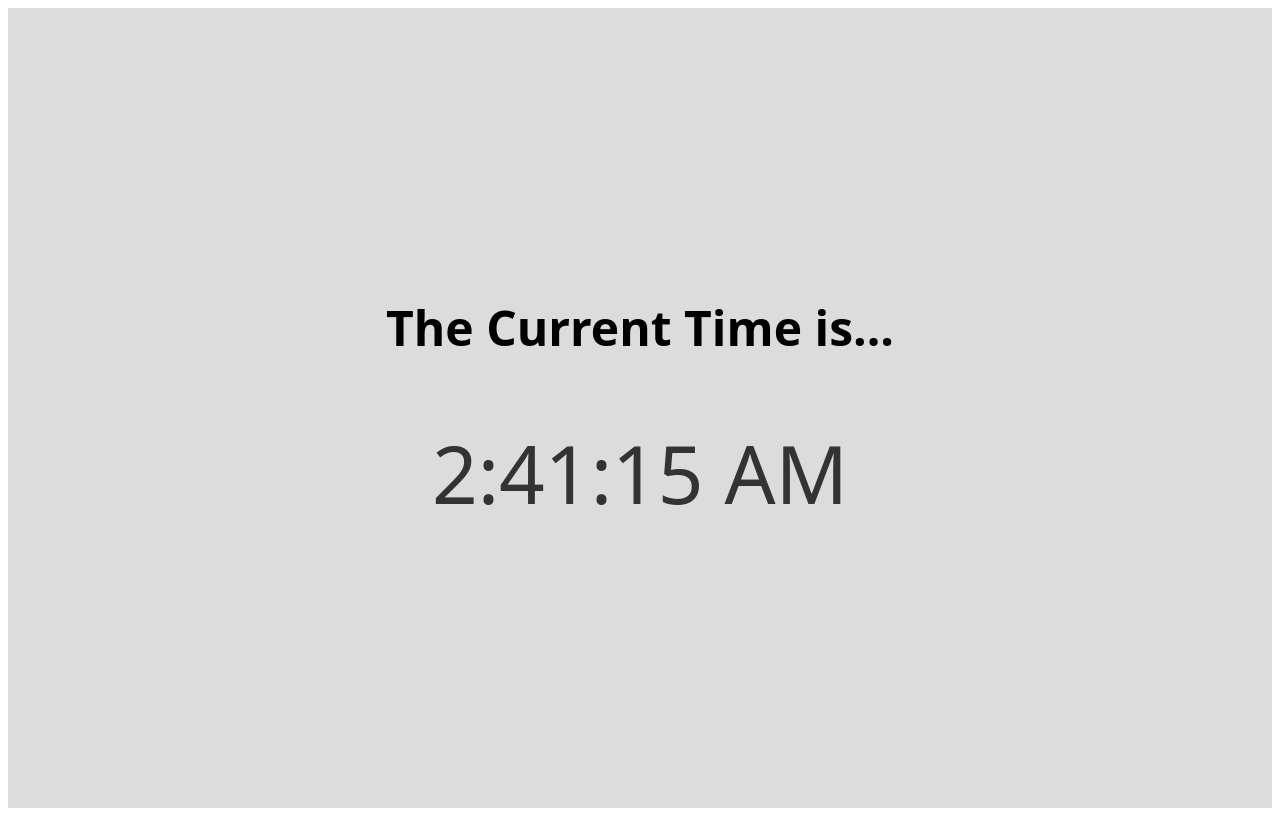
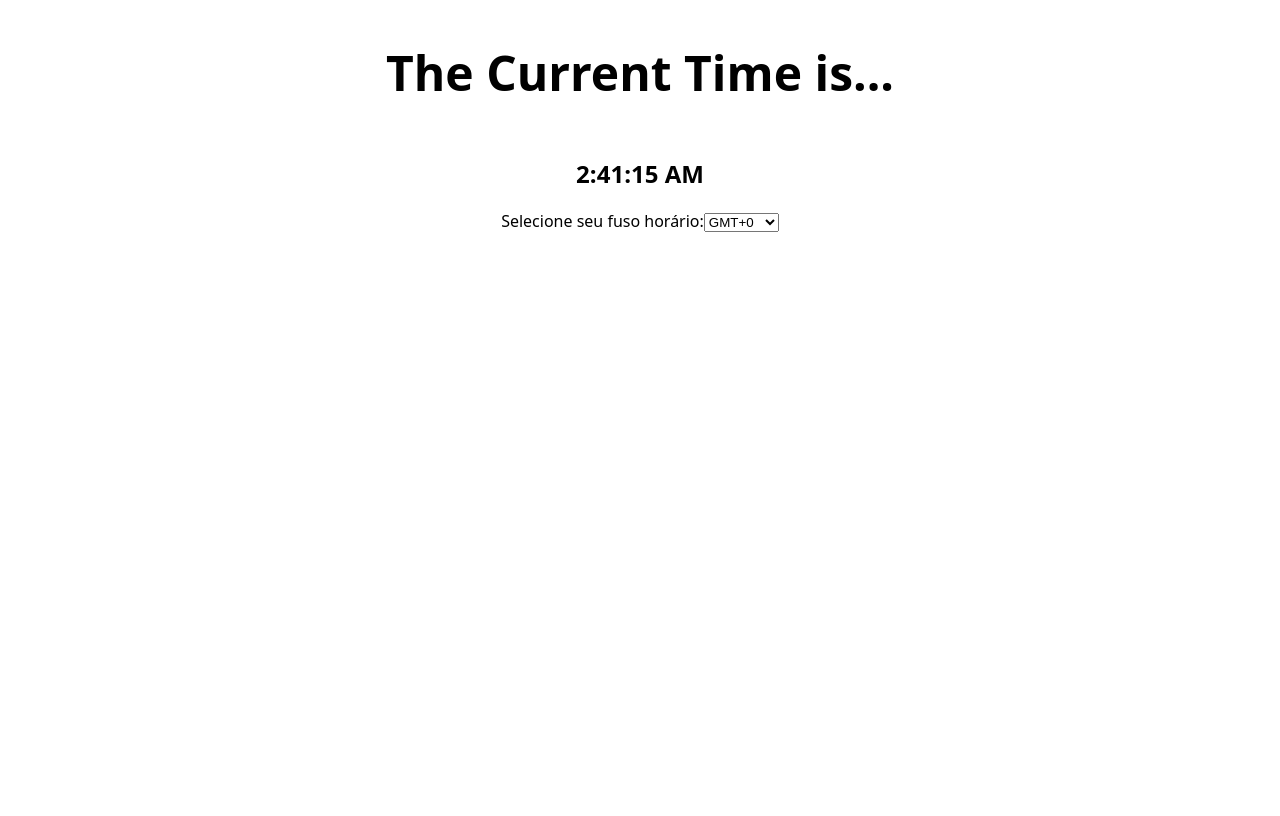
Before and after one commit to danilosnt/Current-Time, a React (Vite) app: page / in a window 1280 px wide. Built offline with nearby package versions, Linux system fonts and the light colour scheme.

Commit message:
adição do fuso horário (GMT)

```diff
--- a/src/App.jsx
+++ b/src/App.jsx
@@ -1,13 +1,14 @@
-import Title from "./components/Title"
-import Hour from "./components/Hour"
+import React from "react";
+import Title from "./components/Title";
+import GMT from "./components/GMT";
 
 function App() {
-  return (
-    <div style={{ display: 'flex', flexDirection: 'column', justifyContent: 'center', alignItems: 'center', minHeight: '100vh', backgroundColor: '#dcdcdcff'}}>
-      <Title />
-      <Hour />
-    </div>
-  )
+    return (
+        <div style={{ display: 'flex', flexDirection: 'column', alignItems: 'center' }}>
+            <Title />
+            <GMT />
+        </div>
+    );
 }
 
 export default App;
--- /dev/null
+++ b/src/components/Gmt.jsx
@@ -0,0 +1,35 @@
+import React, { useState, useEffect } from "react";
+import Hour from "./Hour";
+
+function GMT() {
+    const [gmtOffset, setGmtOffset] = useState(0);
+    const [time, setTime] = useState(new Date());
+
+    useEffect(() => {
+        const timer = setInterval(() => {
+            setTime(new Date());
+        }, 1000);
+        return () => clearInterval(timer);
+    }, []);
+
+    return (
+        <div style={{ textAlign: "center" }}>
+            {/* Passa gmtOffset para Hour */}
+            <Hour gmtOffset={gmtOffset} />
+
+            <label>Selecione seu fuso horário:</label>
+            <select
+                value={gmtOffset}
+                onChange={(e) => setGmtOffset(Number(e.target.value))}
+            >
+                {Array.from({ length: 25 }, (_, i) => i - 12).map((offset) => (
+                    <option key={offset} value={offset}>
+                        GMT{offset >= 0 ? `+${offset}` : offset}
+                    </option>
+                ))}
+            </select>
+        </div>
+    );
+}
+
+export default GMT;
--- a/src/components/Hour.jsx
+++ b/src/components/Hour.jsx
@@ -1,23 +1,11 @@
-import React, { useState, useEffect } from "react";
+import React from "react";
 
-function Hour() {
-    const [time, setTime] = useState(new Date());
+function Hour({ gmtOffset }) {
+    const time = new Date();
+    const utcTime = time.getTime() + time.getTimezoneOffset() * 60000;
+    const newTime = new Date(utcTime + gmtOffset * 3600000);
 
-    useEffect(() => {
-        // Atualizar a hora por segundo
-        const timer = setInterval(() => {
-            setTime(new Date());
-        }, 1000);
-
-        // Limpa o intervalo quando o componente for desmontado
-        return () => clearInterval(timer);
-    }, []);
-
-    return (
-        <div class="Hour">
-            {time.toLocaleTimeString()}
-        </div>
-    );
+    return <h2>{newTime.toLocaleTimeString()}</h2>;
 }
 
 export default Hour;
```
